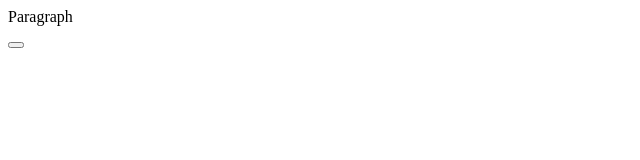
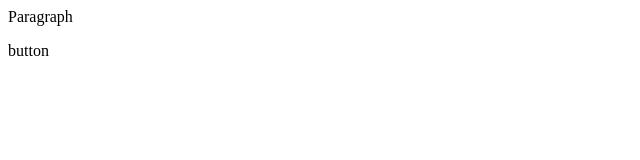
Before and after one commit to Moumita569/Localrepo, a plain HTML site: page Index.html in a window 1280 px wide. Shown: the full height of the page, 0-640 px from the left. Drawn offline with Linux system fonts and the light colour scheme.

```diff
--- a/Index.html
+++ b/Index.html
@@ -1,2 +1,2 @@
 <p>Paragraph</p>
-<button></button>
+<p>button</p>
```
